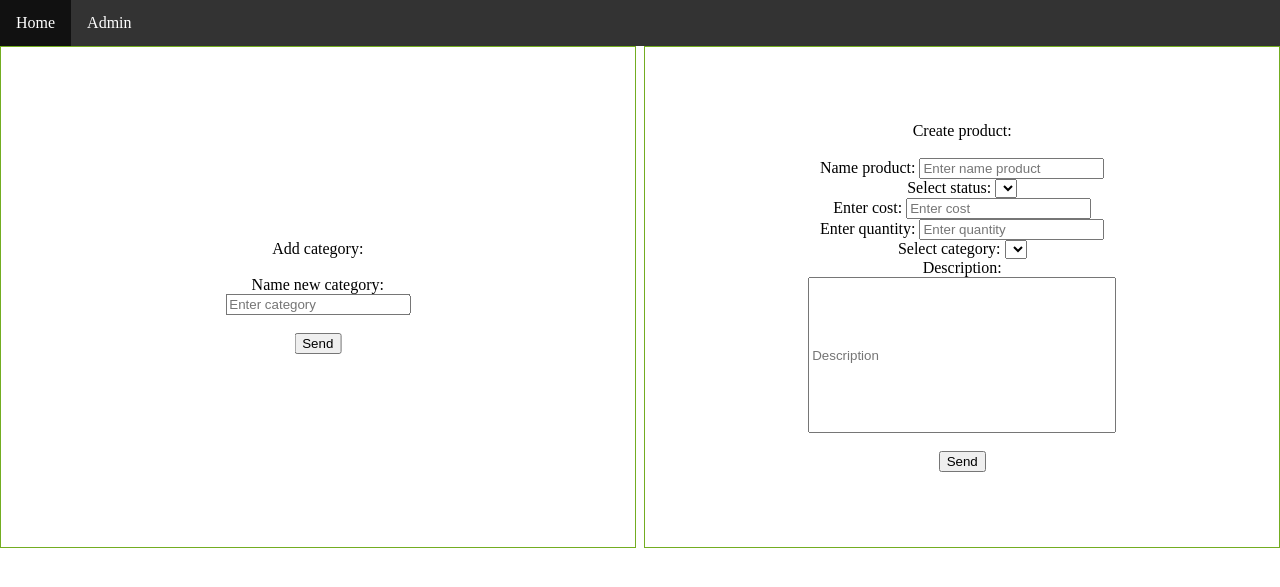
After one commit to jemper12/ITEA_lesson_igor_gaevuy, a Flask app: page /admin in a window 1280 px wide. The commit adds this page. Shown: the top 587 px of the page. Run offline with Flask 2, Linux system fonts and the light colour scheme; data that the repository does not hold is empty.

Commit message:
complete 8 lessons

```diff
--- a/lessons_8/app.py
+++ b/lessons_8/app.py
@@ -1,41 +1,93 @@
-from flask import Flask
-from flask import render_template
-from .db import POST
+from flask import Flask, render_template, request, redirect, url_for
+from db import ContexSqlManager, sql_all_cetegory, sql_select_current_category, sql_select_product, \
+    sql_select_all_status, sql_inser_new_category, sql_inser_new_product
 
 app = Flask(__name__)
 
 """
 MVC
 """
+""""
+Создать базу данных товаров, у товара есть:
+    Категория (связанная таблица),
+    название, есть ли товар в продаже или на складе, цена, кол-во единиц.Создать html страницу.
+На первой странице выводить ссылки на все категории,
+    при переходе на категорию получать список всех товаров в наличии ссылками, при клике на товар выводить его цену,
+    полное описание и кол-во единиц в наличии.
+"""
+
+DB = 'database.sqlite'
 
 
 @app.route('/')
 def index():
-    page_title = 'My first page'
-    name = ['MyPage', 'hello']
-    return render_template('index.html', page_title=page_title, name=name)
+    with ContexSqlManager(DB) as db:
+        exec_ = db.my_select(sql_all_cetegory)
+        data = {}
+        for to_data in exec_:
+            data[to_data[0]] = to_data[1]
+
+    return render_template('index.html', data=data)
 
 
-@app.route('/posts')
-def posts():
-    return render_template('posts.html', posts=POST)
+@app.route('/category/<category_id>')
+def category(category_id):
+    with ContexSqlManager(DB) as db:
+        exec_ = db.my_select(sql_select_current_category, category_id)
+        data = {}
+        for to_data in exec_:
+            data[to_data[0]] = to_data[1]
+
+    return render_template('category.html', data=data)
 
 
-@app.route('/post/')
-@app.route('/post/<int:post_id>')
-def post(post_id=None):
-
-    return render_template('post_body.html', post_body=POST[post_id-1])
+@app.route('/product/<product_id>')
+def product(product_id):
+    with ContexSqlManager(DB) as db:
+        exec_ = db.my_select(sql_select_product, product_id)[0]
+        name = exec_[0]
+        cost = exec_[1]
+        quantity = exec_[2]
+        status = exec_[3]
+        category_name = exec_[4]
+        category_id = exec_[5]
+        description = exec_[6]
+    return render_template('product.html', name=name, cost=cost, quantity=quantity, status=status,
+                           category_name=category_name, category_id=category_id, description=description)
 
 
-@app.route('/hi')
-def hola():
-    names = ['Igor',
-             'Anton',
-             'Max',
-             'Ann',
-             'Luiz']
-    return render_template('hi.html', names=names)
+@app.route('/admin', methods=['POST', 'GET'])
+def admin():
+    if request.method == 'GET':
+        category_dict = {}
+        status_dict = {}
+
+        with ContexSqlManager(DB) as db:
+
+            category_list = db.my_select(sql_all_cetegory)
+            for data in category_list:
+                category_dict[data[0]] = data[1]
+
+            status_list = db.my_select(sql_select_all_status)
+            for data in status_list:
+                status_dict[data[0]] = data[1]
+
+        return render_template('admin.html', status_dict=status_dict, category_dict=category_dict)
+
+    elif request.method == 'POST':
+        if 'category_name' in request.form:
+            if request.form['category_name'] != '':
+                with ContexSqlManager(DB) as db:
+                    db.my_execute(sql_inser_new_category, request.form['category_name'])
+        else:
+            if request.form['product_name'] != '' and request.form['cost'] != '' and \
+                    request.form['quantity'] != '' and request.form['description'] != '':
+                with ContexSqlManager(DB) as db:
+                    # product_name, status_id, cost, quantity, category_id, description
+                    db.my_execute(sql_inser_new_product, request.form['product_name'], request.form['status'],
+                                  request.form['cost'], request.form['quantity'], request.form['category'],
+                                  request.form['description'])
+        return redirect(url_for('admin'))
 
 
 if __name__ == '__main__':
--- a/lessons_8/db.py
+++ b/lessons_8/db.py
@@ -1,19 +1,64 @@
-POST = [
-    {
-        'id': 1,
-        'title': 'Coronavirus',
-        'body': 'More text',
-        'author': 'Igor'
-    },
-    {'id': 2,
-     'title': 'Baracuda',
-     'body': 'More text text baracuda',
-     'author': 'Vanya'
-     }
-    ,
-    {'id': 3,
-     'title': 'Constantu',
-     'body': 'More text text baracuda Constanta',
-     'author': 'Vanya'
-     }
-]
+import sqlite3
+
+
+class ContexSqlManager:
+    def __init__(self, name):
+        self._name = name
+
+    def __enter__(self):
+        self._conn = sqlite3.connect(self._name)
+        return self
+
+    def my_execute(self, sql, *args):
+        cursor = self._conn.cursor()
+        cursor.execute(sql, args)
+        self._conn.commit()
+        return cursor.fetchall()
+
+    def my_select(self, sql, *args):
+        cursor = self._conn.cursor()
+        cursor.execute(sql, args)
+        return cursor.fetchall()
+
+    def __exit__(self, *args):
+        self._conn.commit()
+        self._conn.close()
+
+
+sql_all_cetegory = """
+select id, category_name from category
+"""
+
+sql_select_current_category = """
+select id, product_name
+from product
+where status_id != 3
+  and category_id = ?"""
+
+sql_select_product = """
+select product_name,
+       cost,
+       quantity,
+       s.name as status,
+       c.category_name as category,
+       c.id as category_id,
+       description
+from product
+join category c on product.category_id = c.id
+join status s on product.status_id = s.id
+where product.id = ?
+"""
+
+sql_select_all_status = """
+select id, name from status
+"""
+
+sql_inser_new_category = """
+insert into category (category_name)
+values (?)
+"""
+
+sql_inser_new_product = """
+insert into product (product_name, status_id, cost, quantity, category_id, description)
+values (?,?,?,?,?,?)
+"""
--- /dev/null
+++ b/lessons_8/templates/admin.html
@@ -0,0 +1,74 @@
+{% extends 'base.html' %}
+{% block body %}
+    <style>
+
+        .main {
+            position: relative;
+            width: 100%;
+            height: 500px;
+        {#border: 3px solid #73AD21;#}
+        }
+
+        .sub_main {
+            width: 49.5%;
+            position: absolute;
+            float: left;
+            height: 100%;
+            border: 1px solid #73AD21;
+        }
+
+        .two {
+            right: 0;
+        }
+
+        .to_form {
+        {#background: #73AD21;#} position: absolute;
+            left: 50%;
+            top: 50%;
+            transform: translate(-50%, -50%);
+            text-align: center;
+        }
+
+
+    </style>
+    <div class="main">
+        <div class="sub_main">
+            <div class="to_form">
+                <form action="/admin" method="post" name="create category" id="1">
+                    Add category: <br><br>
+                    Name new category:<input type="text" name="category_name" placeholder="Enter category">
+                    <br><br>
+                    <button type="submit" form="1">Send</button>
+                </form>
+            </div>
+        </div>
+        <div class="sub_main two">
+            <div class="to_form">
+                <form action="/admin" method="post" name="create category" id="2">
+                    Create product: <br><br>
+                    Name product: <input type="text" name="product_name" placeholder="Enter name product"><br>
+                    Select status: <select name="status">
+                    {% for foo in status_dict %}
+                        <option value="{{ foo }}">{{ status_dict[foo] }}</option>
+                    {% endfor %}
+                </select>
+                    <br>
+                    Enter cost: <input type="text" name="cost" placeholder="Enter cost"><br>
+                    Enter quantity: <input type="text" name="quantity" placeholder="Enter quantity"><br>
+                    Select category: <select name="category">
+                    {% for foo in category_dict %}
+                        <option value="{{ foo }}">{{ category_dict[foo] }}</option>
+                    {% endfor %}
+                </select>
+                    <br>
+                    Description: <br>
+                    <input type="text" name="description" placeholder="Description"
+                           style="height: 150px; width: 300px;">
+                    <br><br>
+                    <button type="submit" form="2">Send</button>
+                </form>
+            </div>
+        </div>
+    </div>
+
+{% endblock %}
--- /dev/null
+++ b/lessons_8/templates/base.html
@@ -0,0 +1,46 @@
+<!DOCTYPE html>
+<html lang="en">
+<head>
+    <meta charset="UTF-8">
+    <title>Title</title>
+</head>
+<style>
+    nav ul {
+        list-style-type: none;
+        margin: 0;
+        padding: 0;
+        overflow: hidden;
+        background-color: #333;
+    }
+
+    nav ul li {
+        float: left;
+    }
+
+    nav ul li a {
+        display: block;
+        color: white;
+        text-align: center;
+        padding: 14px 16px;
+        text-decoration: none;
+    }
+
+    nav ul li a:hover {
+        background-color: #111;
+    }
+
+    body {
+        margin: 0;
+    }
+</style>
+<body>
+<nav>
+    <ul>
+        <li><a href="/">Home</a></li>
+        <li><a href="/admin">Admin</a></li>
+    </ul>
+</nav>
+{% block body %}
+{% endblock %}
+</body>
+</html>
```
Also changed, not shown: lessons_8/templates/category.html (added, +11 -0 lines), lessons_8/templates/hi.html (deleted, +0 -12 lines), lessons_8/templates/index.html (+14 -15 lines), lessons_8/templates/post_body.html (deleted, +0 -10 lines), lessons_8/templates/posts.html (deleted, +0 -18 lines), lessons_8/templates/product.html (added, +45 -0 lines), 1 other file.
